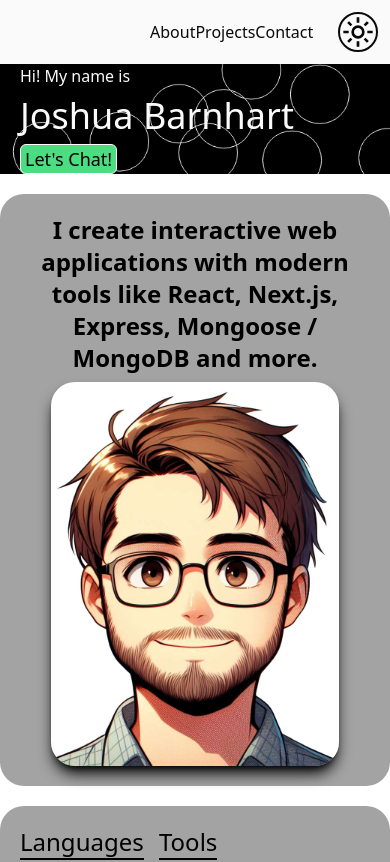
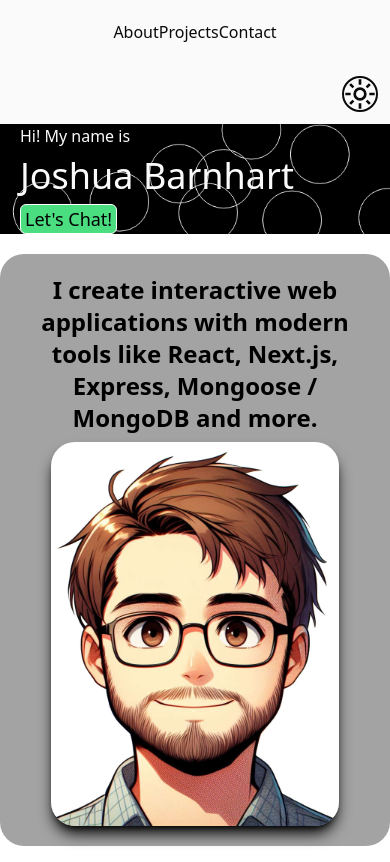
Before and after one commit to jrbarnhart/portfolio, a React (Vite) app: page / in a window 390 px wide. Shown: the top 862 px of the page. Built offline with nearby package versions, Linux system fonts and the light colour scheme; the HTML template or start-up script is replaced by a standard one.

Commit message:
Adjust grid layout for smaller than lg screens

```diff
--- a/src/components/Nav/Nav.tsx
+++ b/src/components/Nav/Nav.tsx
@@ -2,8 +2,8 @@ import DarkModeButton from "./DarkModeButton";
 
 const Nav = () => {
   return (
-    <nav className="sticky z-[999] top-0 grid grid-cols-3 w-full bg-neutral-50 text-neutral-950 dark:bg-neutral-900 dark:text-neutral-50 ">
-      <ul className="justify-self-center col-start-2 flex justify-between w-full max-w-[768px] p-5">
+    <nav className="sticky z-[999] top-0 grid lg:grid-cols-3 w-full bg-neutral-50 text-neutral-950 dark:bg-neutral-900 dark:text-neutral-50 ">
+      <ul className="justify-self-center lg:col-start-2 flex justify-between md:w-[768px] p-5">
         <li>
           <a href="#about">About</a>
         </li>
```
